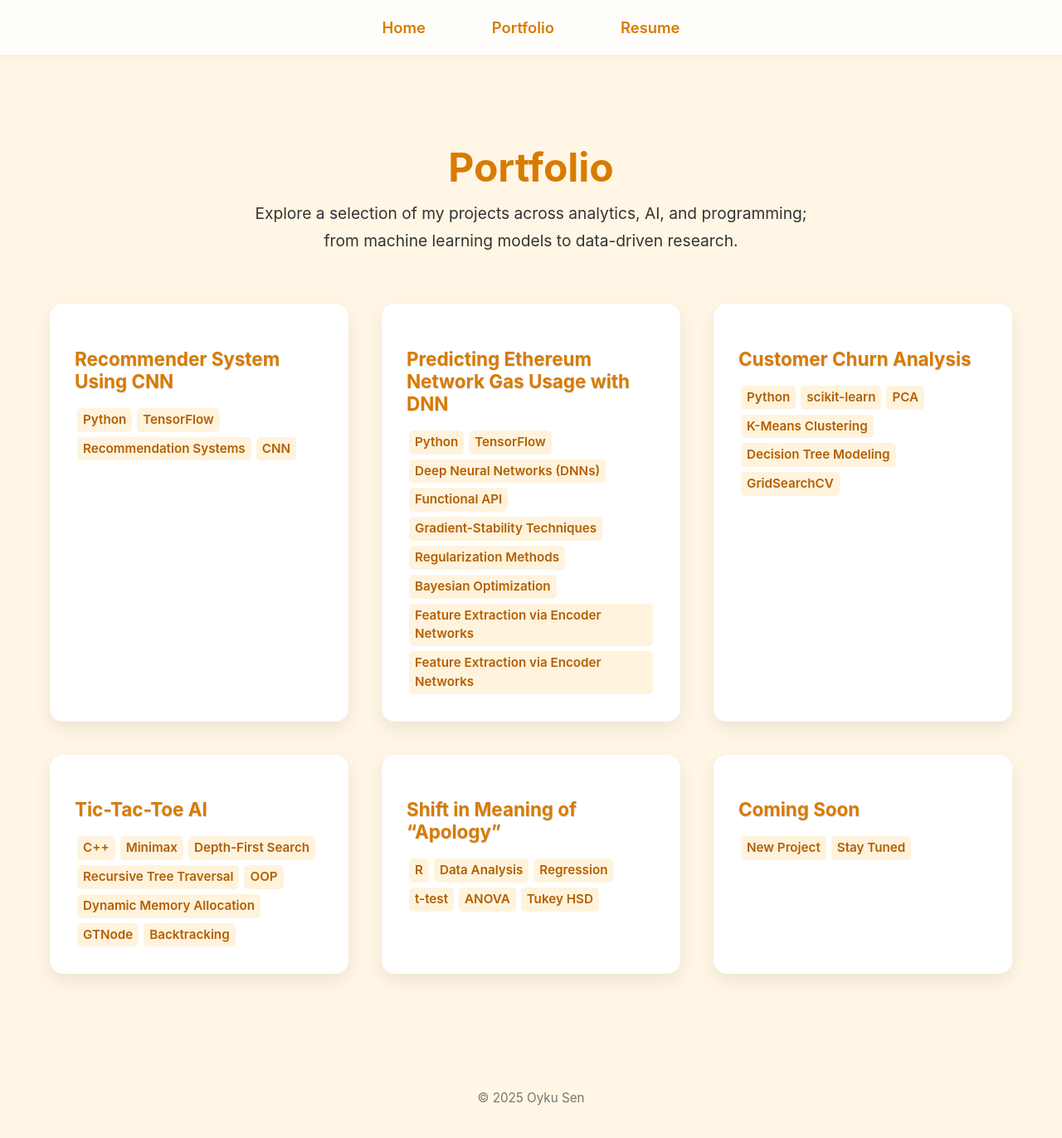
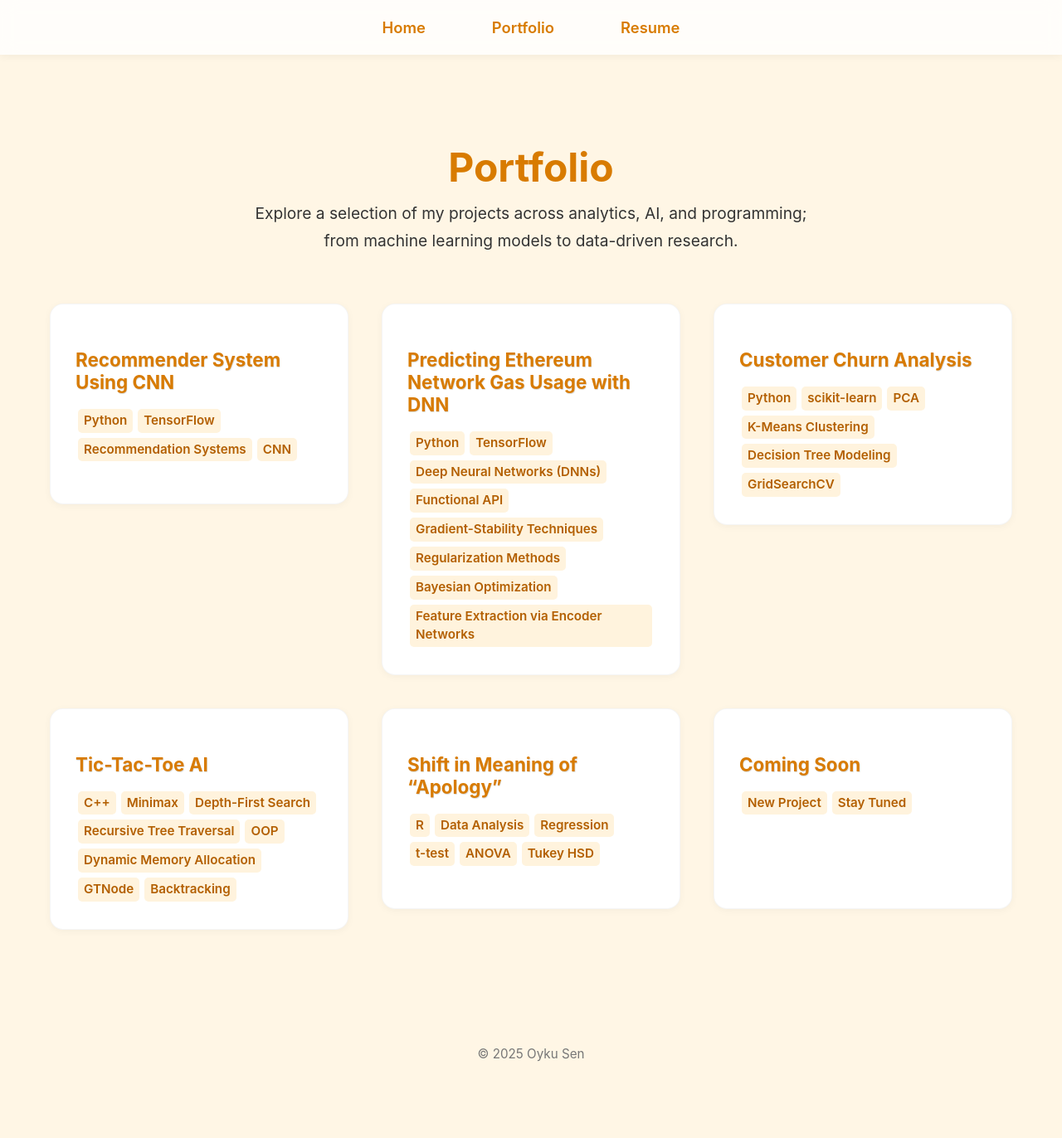
Before and after one commit to oykusen39/oykusen39.github.io, a Jekyll site: the page portfolio.html, which Jekyll copies as it is, in a window 1280 px wide and 1373 px high. Shown: the whole window at 83% size. Built offline with Jekyll 4.4.1, drawn with Linux system fonts in a browser that asks for light colours.

Commit message:
Update portfolio.html

```diff
--- a/portfolio.html
+++ b/portfolio.html
@@ -85,21 +85,27 @@
       max-width: 1200px;
       margin: 0 auto;
       padding: 0 60px 100px;
+      align-items: start;
     }
 
     .card {
       background: #ffffff;
       padding: 30px;
       border-radius: 16px;
-      box-shadow: 0 8px 22px rgba(0, 0, 0, 0.08);
+      box-shadow: 0 2px 10px rgba(0, 0, 0, 0.04);
       transition: transform 0.3s ease, box-shadow 0.3s ease;
       cursor: pointer;
       text-decoration: none;
       color: inherit;
+      display: flex;
+      flex-direction: column;
+      height: auto;
+      min-height: 180px;
+      border: 1px solid rgba(0, 0, 0, 0.04);
     }
 
     .card:hover {
-      transform: translateY(-6px);
+      transform: translateY(-4px);
       box-shadow: 0 12px 28px rgba(0, 0, 0, 0.12);
     }
 
@@ -160,8 +166,7 @@
     <a href="/projects/ethereum.html" class="card">
       <h3>Predicting Ethereum Network Gas Usage with DNN</h3>
       <div class="keywords">
-        <span>Python</span><span>TensorFlow</span><span>Deep Neural Networks (DNNs)</span><span>Functional API</span><span>Gradient-Stability Techniques</span><span>Regularization Methods</span><span>Bayesian Optimization</span><span>Feature Extraction via Encoder Networks</span><span>Feature Extraction via Encoder Networks</span>
-      </div>
+        <span>Python</span><span>TensorFlow</span><span>Deep Neural Networks (DNNs)</span><span>Functional API</span><span>Gradient-Stability Techniques</span><span>Regularization Methods</span><span>Bayesian Optimization</span><span>Feature Extraction via Encoder Networks</span>
       </div>
     </a>
 
```
